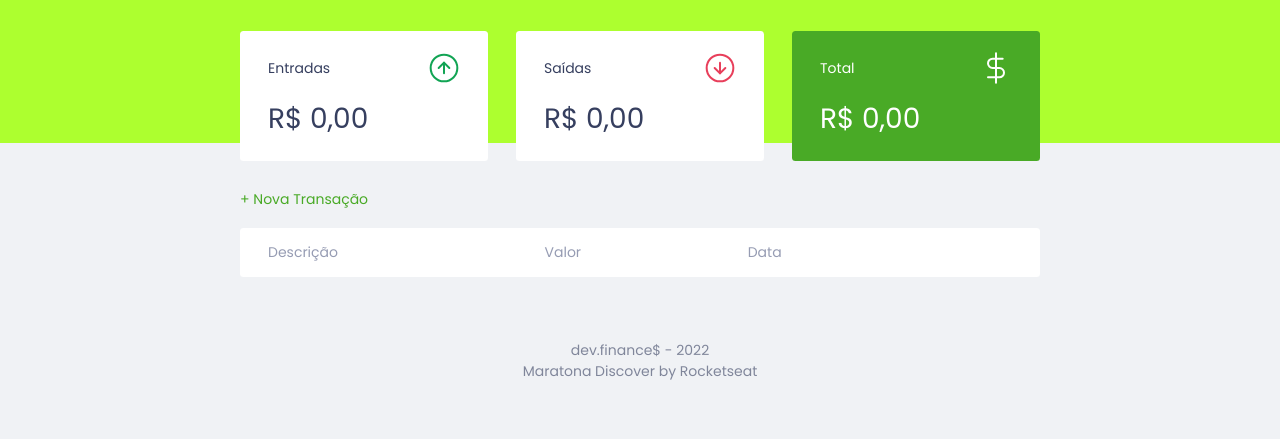
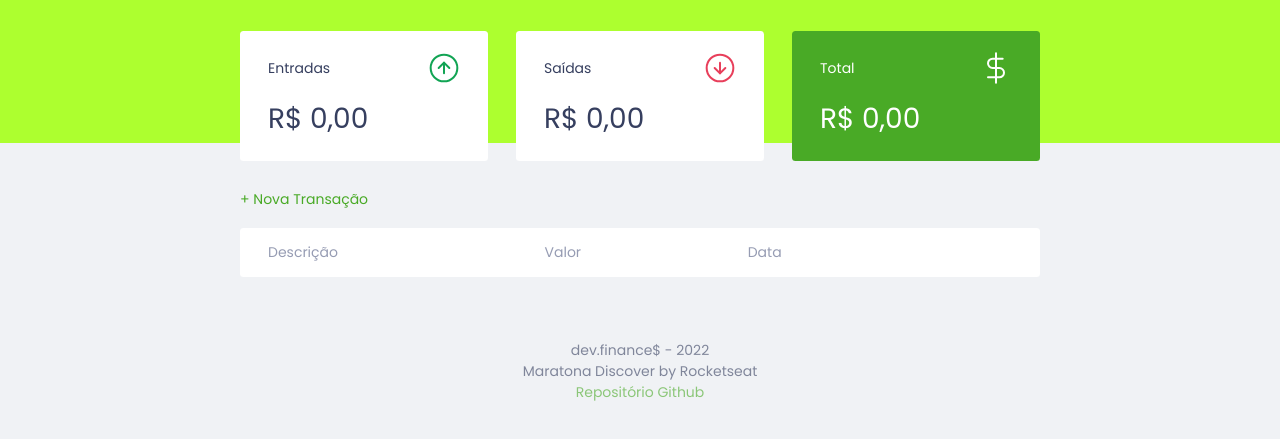
Before and after one commit to giovic16/discover.github.io, a plain HTML site: page index.html in a window 1280 px wide. Shown: the part 55-494 px from the top of the page. Drawn offline with Linux system fonts and the light colour scheme.

Commit message:
finished

```diff
--- a/index.html
+++ b/index.html
@@ -129,6 +129,9 @@
         <footer>
             <p>dev.finance$ - 2022</p>
             <p>Maratona Discover by Rocketseat</p>
+            <p>
+                <a href="https://github.com/giovic16/discover.github.io" target="_blank" title="github">Repositório Github</a>
+            </p>
         </footer>
 
         <script src="scripts.js"></script>
```
